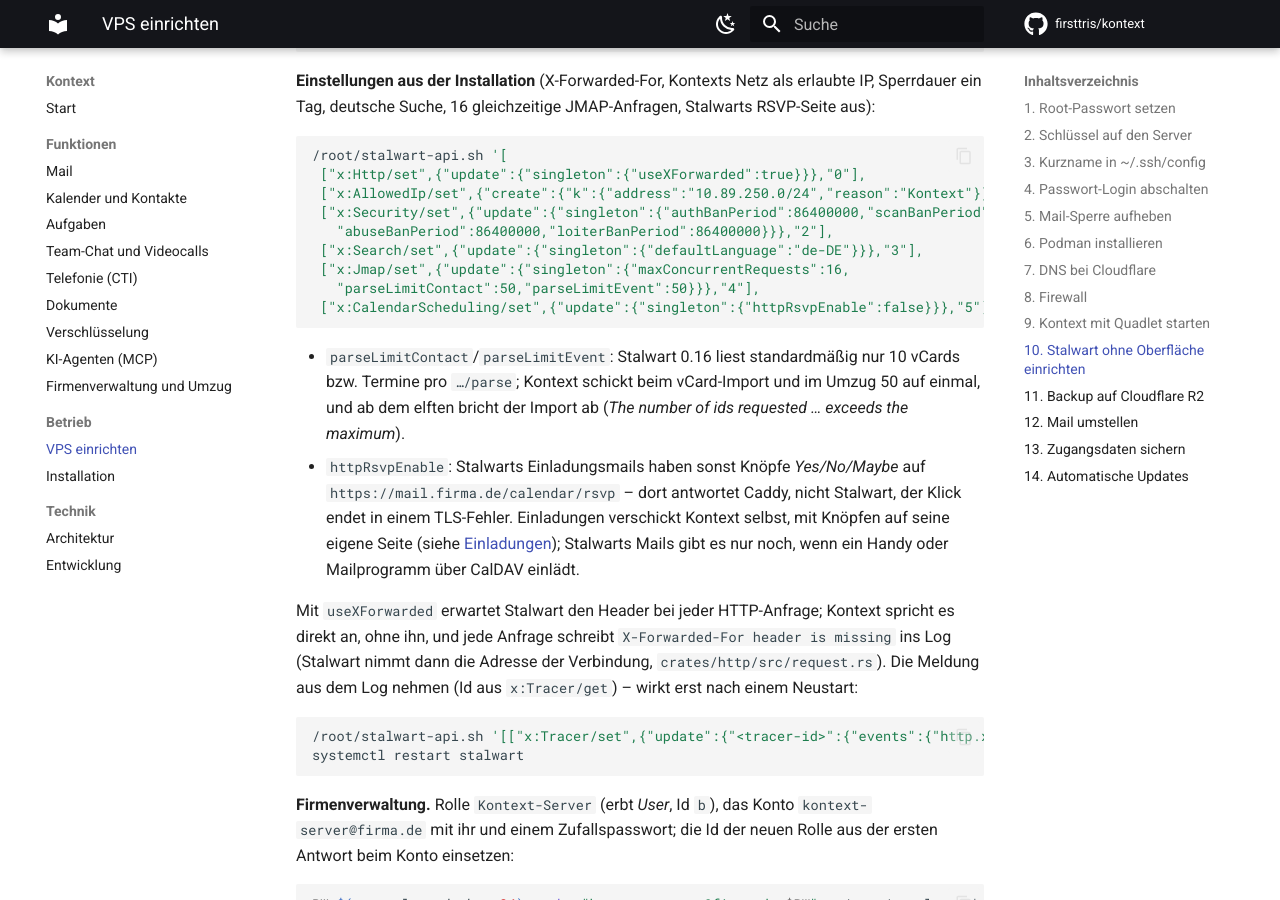
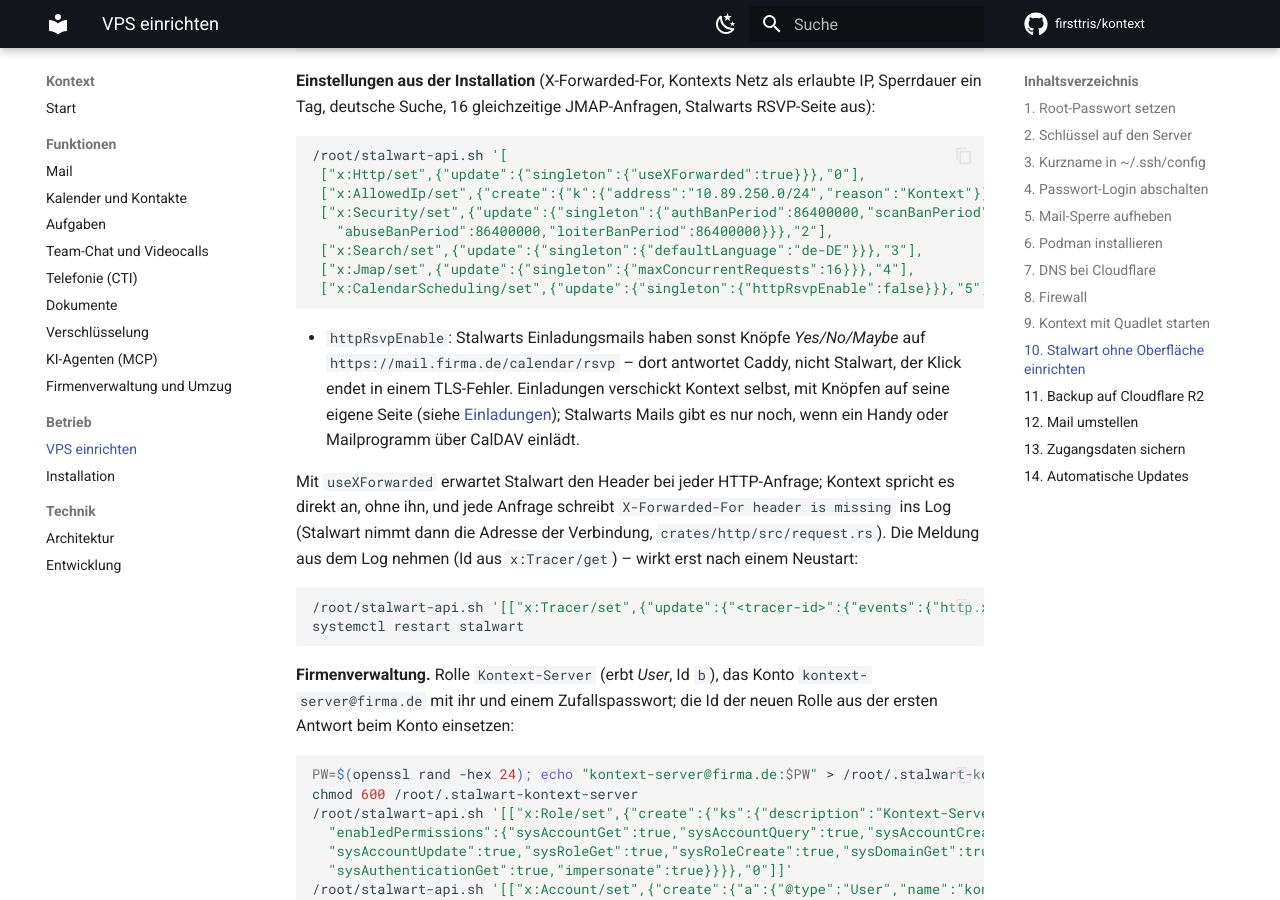
Before and after one commit to firsttris/kontext, an MkDocs documentation site: the page built from docs/vps.md, in a window 1280 px wide and 900 px high, scrolled down 7979 px. Built offline with MkDocs 1.6.1 and Material for MkDocs 9.7.7, drawn with Linux system fonts in a browser that asks for light colours; comment, search, counter and statistics services are not loaded.

Commit message:
Parse 10 vCards and calendar files per request, Stalwart's default
Stalwart 0.16 parses 10 per ContactCard/parse and CalendarEvent/parse unless parseLimitContact/
parseLimitEvent are raised, and the session does not show the limit. Kontext sent 50, so a vCard
import or a move with more than 10 contacts or appointments failed ("The number of ids requested
exceeds the maximum"). With 10 per request the extra Stalwart setting in docs/vps.md goes.

Co-Authored-By: Claude Opus 5.5 <noreply@anthropic.com>
Claude-Session: https://claude.ai/code/session_01Y3rdfYMk88Rmc3smDesxb7

````diff
--- a/docs/vps.md
+++ b/docs/vps.md
@@ -369,14 +369,10 @@ Sperrdauer ein Tag, deutsche Suche, 16 gleichzeitige JMAP-Anfragen, Stalwarts RS
  ["x:Security/set",{"update":{"singleton":{"authBanPeriod":86400000,"scanBanPeriod":86400000,
    "abuseBanPeriod":86400000,"loiterBanPeriod":86400000}}},"2"],
  ["x:Search/set",{"update":{"singleton":{"defaultLanguage":"de-DE"}}},"3"],
- ["x:Jmap/set",{"update":{"singleton":{"maxConcurrentRequests":16,
-   "parseLimitContact":50,"parseLimitEvent":50}}},"4"],
+ ["x:Jmap/set",{"update":{"singleton":{"maxConcurrentRequests":16}}},"4"],
  ["x:CalendarScheduling/set",{"update":{"singleton":{"httpRsvpEnable":false}}},"5"]]'
 ```
 
-- `parseLimitContact`/`parseLimitEvent`: Stalwart 0.16 liest standardmäßig nur 10 vCards bzw.
-  Termine pro `…/parse`; Kontext schickt beim vCard-Import und im Umzug 50 auf einmal, und ab
-  dem elften bricht der Import ab (*The number of ids requested … exceeds the maximum*).
 - `httpRsvpEnable`: Stalwarts Einladungsmails haben sonst Knöpfe *Yes/No/Maybe* auf
   `https://mail.firma.de/calendar/rsvp` – dort antwortet Caddy, nicht Stalwart, der Klick endet
   in einem TLS-Fehler. Einladungen verschickt Kontext selbst, mit Knöpfen auf seine eigene Seite
````
Also changed, not shown: 2 other files.
